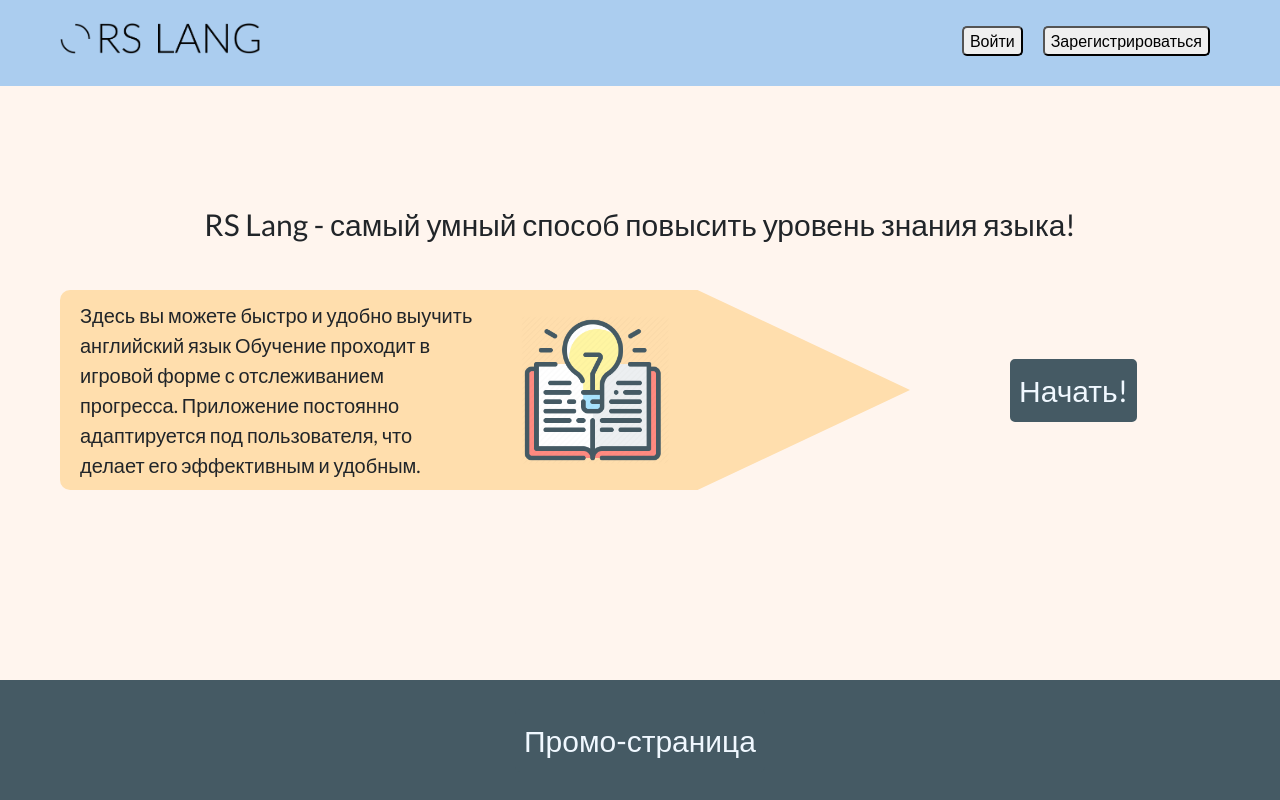
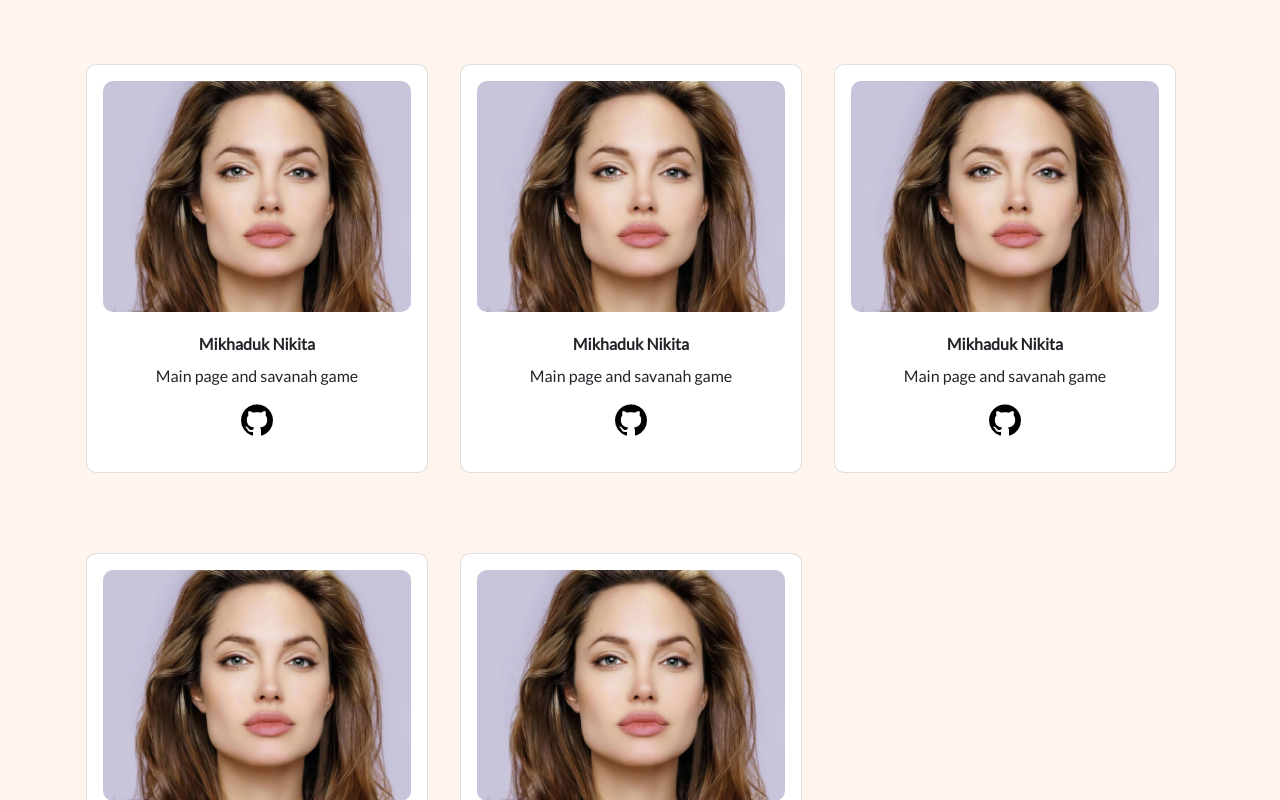
Before and after one commit to Maxvvellh0use/rslang, a React (Create React App) app: page / in a window 1280 px wide. Shown: the top 800 px of the page. Built offline with nearby package versions, Linux system fonts and the light colour scheme.

Commit message:
feat: add cards markup

```diff
--- a/src/components/AboutTeam/AboutTeam.scss
+++ b/src/components/AboutTeam/AboutTeam.scss
@@ -0,0 +1,35 @@
+@import "~bootstrap/scss/bootstrap";
+
+.personal-information-component{
+    background-color: white;
+    border-radius: 10px;
+    padding: 1rem;
+    margin: 1rem;
+    margin-top: 4rem;
+    text-align: center;
+    max-width: 30% !important;
+    .developer-photo{
+        width: 100%;
+        border-radius: 10px;
+        align-items: center;
+    }
+    .personal-information-text-block{
+        display: flex;
+        flex-direction: column;
+        //margin: 1.5rem 0.5rem;
+        .developer-name{
+            margin-bottom: 0.5rem;
+        }
+        .developer-github-block{
+            display: flex;
+            flex-direction: row;
+            margin-bottom: 0.5rem;
+            .developer-github-icon{
+                margin-right: 1rem;
+            }
+            .developer-github-link{
+                color: black;
+            }
+        }
+    }
+}
--- a/src/components/AboutTeam/AboutTeamPage.js
+++ b/src/components/AboutTeam/AboutTeamPage.js
@@ -1,2 +1,18 @@
 import React, { Component } from 'react';
 import './AboutTeam.scss'
+import PersoanlImformationComponent from './PersoanlImformationComponent'
+
+class AboutTeam extends Component{
+    render = () => (
+        <div className='container'>
+            <div className='row'>
+                <PersoanlImformationComponent/>
+                <PersoanlImformationComponent/>
+                <PersoanlImformationComponent/>
+                <PersoanlImformationComponent/>
+                <PersoanlImformationComponent/>
+            </div>
+        </div>
+    )
+}
+export default AboutTeam;
--- a/src/components/AboutTeam/PersoanlImformation.js
+++ /dev/null
@@ -1,6 +0,0 @@
-export const PersonalInformation = {
-    photo: [],
-    name: [],
-    github: [],
-    hobbi: [],
-}
--- a/src/components/AboutTeam/PersoanlImformationComponent.js
+++ b/src/components/AboutTeam/PersoanlImformationComponent.js
@@ -1,9 +1,24 @@
 import React, { Component } from 'react';
 import './AboutTeam.scss'
-
+import {PersonalInformationObject} from './PersoanlImformationObject'
+import photo1 from '../../assets/img/developersPhoto/photo1.jpg'
+import githubIcon from '../../assets/img/icons/github.png'
 class PersoanlImformationComponent extends Component {
 
-    render = () => {
+    render = () => (
+        <div className='card testimonial-card personal-information-component col-6 col-xs-12'>
+            <img className='developer-photo card-img-top' src={photo1} alt='developer photo'/>
+            <div className='personal-information-text-block card-body'>
+                <p className='developer-name card-title'>
+                    <strong>{PersonalInformationObject.name[1]}</strong>
+                </p>
+                <p>{PersonalInformationObject.work[1]}</p>
+                <a type="button" className="btn-floating btn-small btn-fb" href={PersonalInformationObject.github[1]}>
+                    <img className='developer-github-icon' src={githubIcon} alt='github icon'/>
+                </a>
+            </div>
+        </div>
+    )
+}
 
-    }
-}
+export default PersoanlImformationComponent;
--- /dev/null
+++ b/src/components/AboutTeam/PersoanlImformationObject.js
@@ -0,0 +1,20 @@
+export const PersonalInformationObject = {
+    photo:  [],
+    name:   ['Burdina Alexandra',
+             'Mikhaduk Nikita',
+             'Burdina Helen',
+             'Titok Maxim',
+             'Vayl Daria'],
+
+    github: ['https://github.com/Alexandra2503',
+             'https://github.com/Nikita3026',
+             'https://github.com/Alexandra2503',
+             'https://github.com/Nikita3026',
+             'https://github.com/Alexandra2503'],
+
+    work:   ['Authorization and registration',
+             'Main page and savanah game',
+             'SpeakIt game',
+             'English-puzzle game',
+             'Statistic'],
+}
--- a/src/components/App/App.js
+++ b/src/components/App/App.js
@@ -2,11 +2,13 @@ import React from 'react';
 import './App.scss';
 import '../../style/index.scss';
 import StartPage from "../StartPage/StartPage";
+import AboutTeam from '../AboutTeam/AboutTeamPage';
 
 function App(props) {
   return (
     <div>
-      <StartPage history={props.history}/>
+      <AboutTeam/>
+{/*       <StartPage history={props.history}/> */}
     </div>
   );
 }
```
Also changed, not shown: src/assets/img/icons/github.png (added), 1 other file (tests, documents, lock files or other folders).
